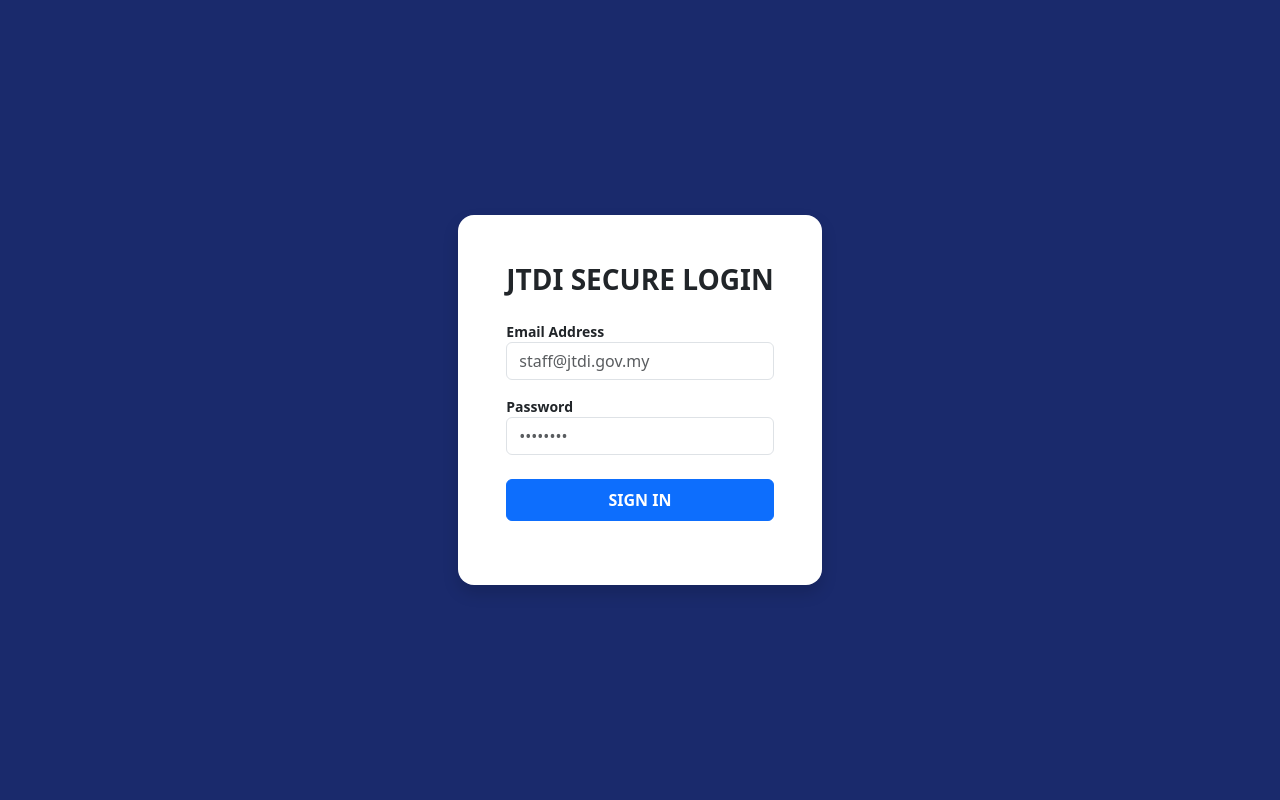
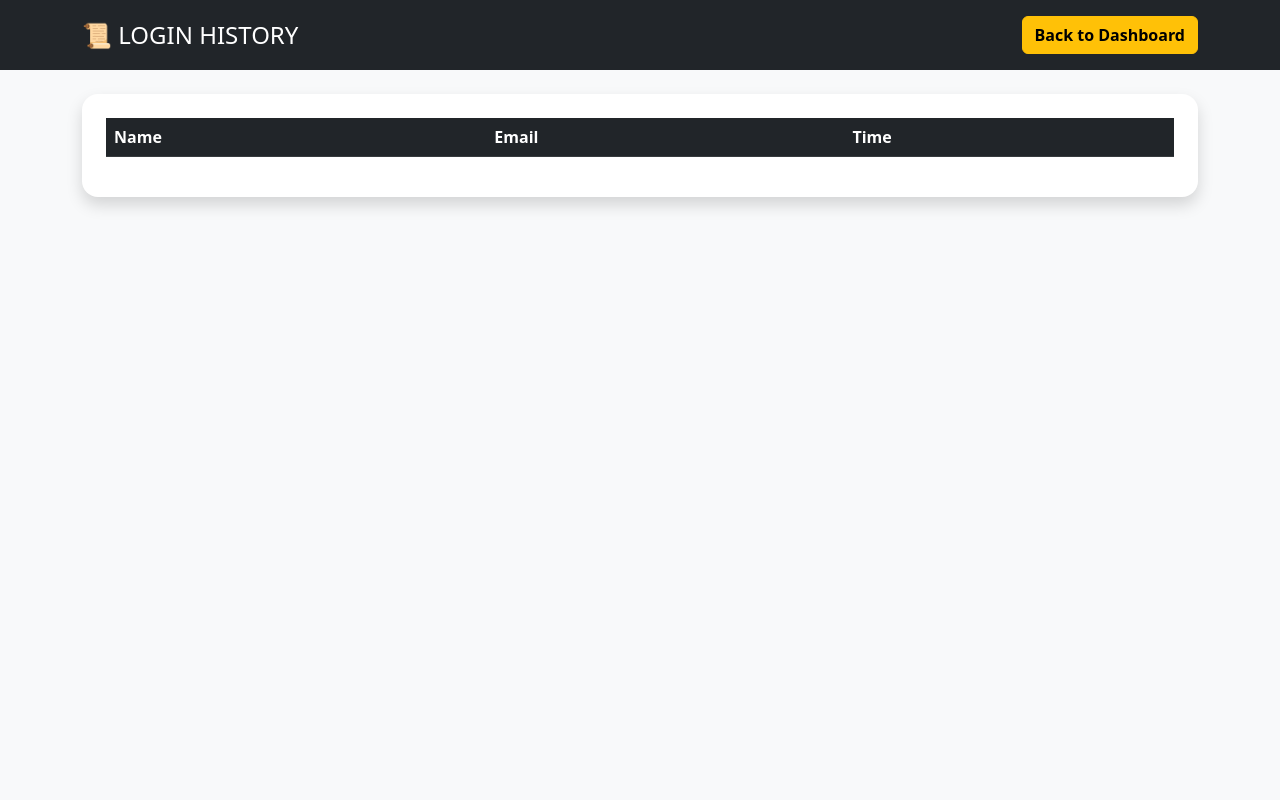
Before and after one commit to SYARIZAM15/Asset-Tracker-System, a Flask app: page /login in a window 1280 px wide. Run offline with Flask 3, Linux system fonts and the light colour scheme; lists and menus that the app fills with data are empty; some libraries are stand-ins or nearby versions.

Commit message:
Update login.html

```diff
--- a/templates/login.html
+++ b/templates/login.html
@@ -1,19 +1,13 @@
 <login html>
-<html>
-<head>
-    <title>JTDI Login</title>
-    <link rel="stylesheet" href="https://cdn.jsdelivr.net/npm/bootstrap@5.3.0/dist/css/bootstrap.min.css">
-    <style>body { background: #1a2a6c; height: 100vh; display: flex; align-items: center; justify-content: center; }</style>
-</head>
-<body>
-    <div class="bg-white p-5 rounded-4 shadow" style="width: 100%; max-width: 400px;">
-        <h3 class="text-center fw-bold mb-4">JTDI SECURE LOGIN</h3>
-        {% with messages = get_flashed_messages() %}{% if messages %}{% for m in messages %}<div class="alert alert-danger">{{ m }}</div>{% endfor %}{% endif %}{% endwith %}
-        <form method="POST">
-            <div class="mb-3"><label class="small fw-bold">Email Address</label><input type="email" name="email" class="form-control" required placeholder="staff@jtdi.gov.my"></div>
-            <div class="mb-4"><label class="small fw-bold">Password</label><input type="password" name="password" class="form-control" required placeholder="••••••••"></div>
-            <button type="submit" class="btn btn-primary w-100 py-2 fw-bold">SIGN IN</button>
-        </form>
-    </div>
+<html lang="en">
+<head><title>System Logs</title><link rel="stylesheet" href="https://cdn.jsdelivr.net/npm/bootstrap@5.3.0/dist/css/bootstrap.min.css"></head>
+<body class="bg-light">
+    <nav class="navbar navbar-dark bg-dark p-3 mb-4"><div class="container d-flex justify-content-between">
+            <h4 class="text-white mb-0">📜 LOGIN HISTORY</h4><a href="{{ url_for('index') }}" class="btn btn-warning fw-bold">Back to Dashboard</a>
+    </div></nav>
+    <div class="container"><div class="card shadow border-0 p-4 rounded-4"><table class="table table-hover">
+        <thead class="table-dark"><tr><th>Name</th><th>Email</th><th>Time</th></tr></thead>
+        <tbody>{% for log in logs %}<tr><td>{{ log.full_name }}</td><td>{{ log.email }}</td><td>{{ log.login_time }}</td></tr>{% endfor %}</tbody>
+    </table></div></div>
 </body>
 </html>
```
